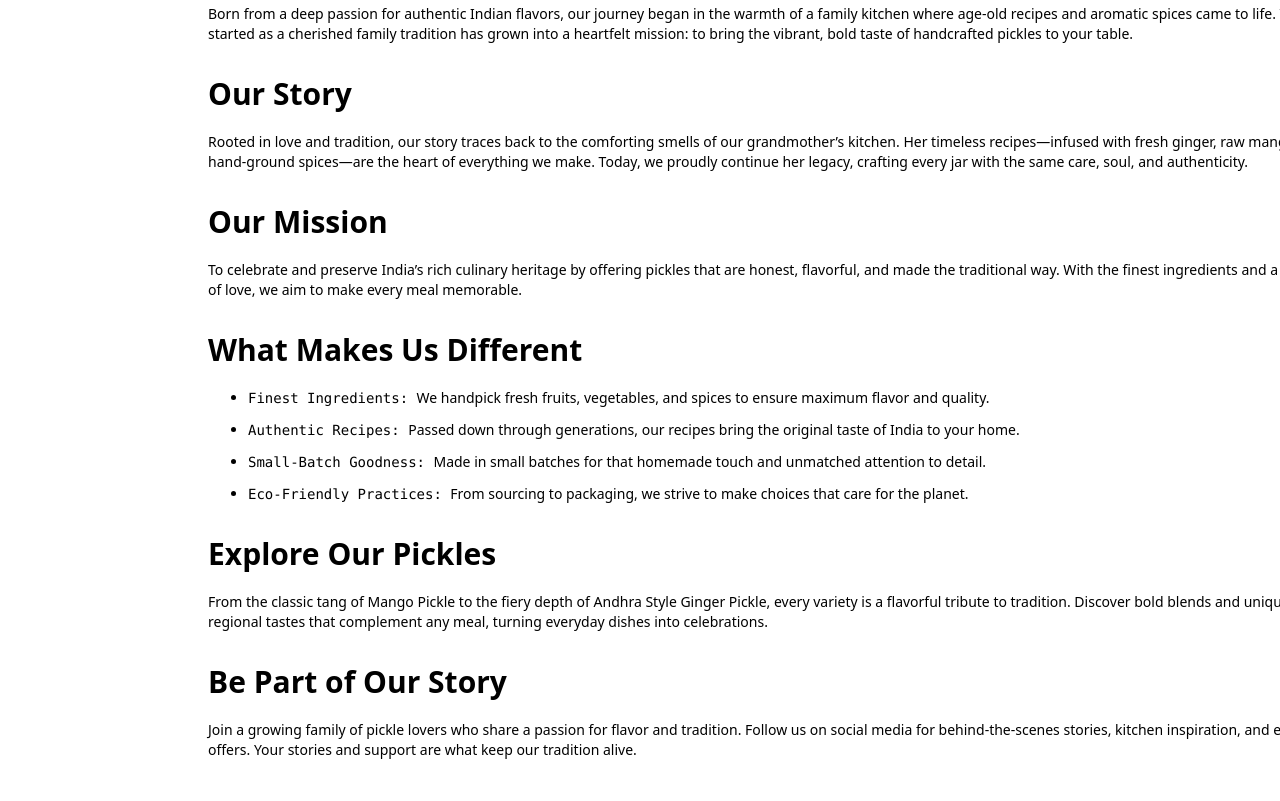
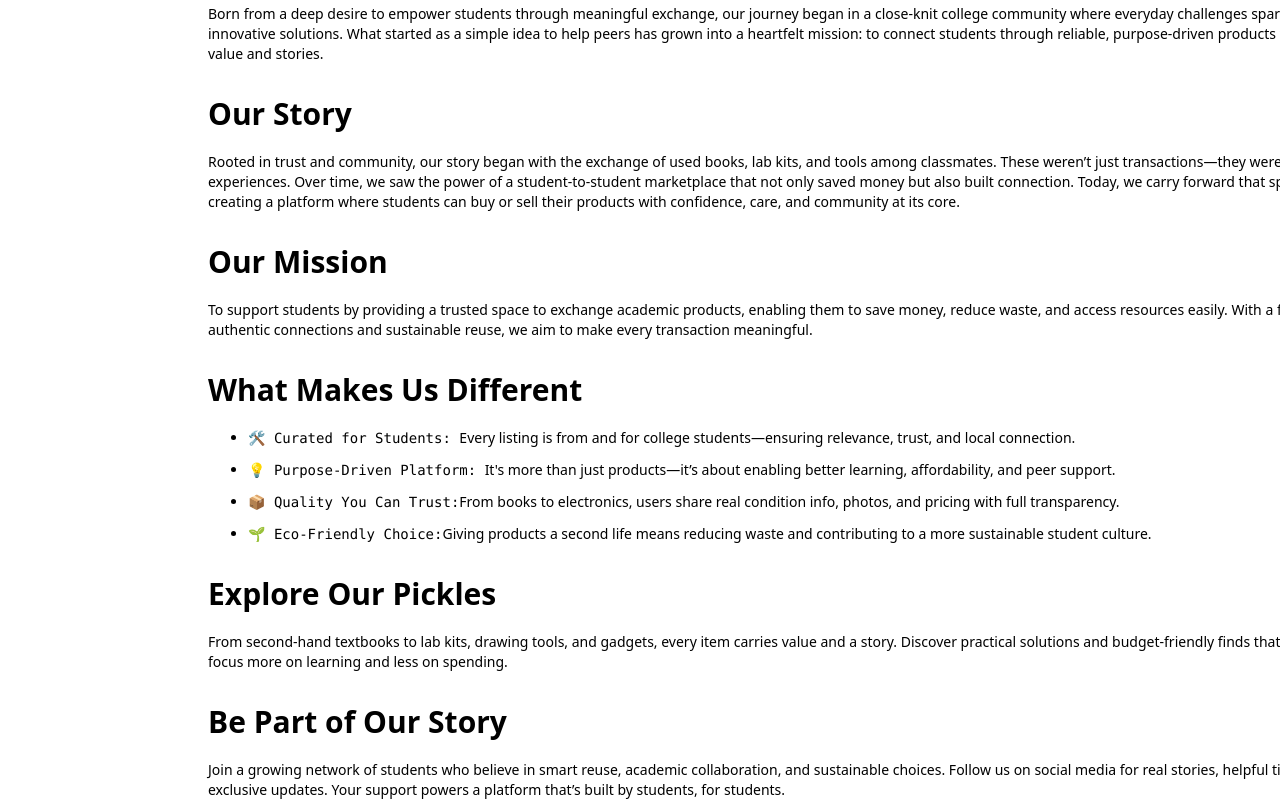
Before and after one commit to ucsmchandu/ecommerce, a React (Vite) app: page /about in a window 1280 px wide. Shown: the part 380-1181 px from the top of the page. Built offline with nearby package versions, Linux system fonts and the light colour scheme; no server answers.

Commit message:
changed the about section

```diff
--- a/src/pages/About.jsx
+++ b/src/pages/About.jsx
@@ -7,45 +7,50 @@ const About = () => {
         <div className="text-center bg-white py-10 shadow-md">
           <h1 className="text-4xl font-bold text-gray-700">About Us</h1>
           <p className="text-gray-500 mt-2 italic">
-            "Built on trust and designed for everyone — our journey begins with delivering quality and convenience to your doorstep."
+            "Built on trust and designed for everyone — our journey begins with
+            delivering quality and convenience to your doorstep."
           </p>
           <p className="text-gray-600 mt-1">
-            Carefully selected, crafted with quality — because you deserve the best in every purchase.
+            Carefully selected, crafted with quality — because you deserve the
+            best in every purchase.
           </p>
         </div>
       </div>
 
       <div className="flex flex-col md:ml-50 md:w-6xl mt-15 space-y-5 p-2">
         <h1 className="text-3xl font-bold">
-          A Taste of Tradition in Every Jar
+          A Legacy of Purpose in Every Product
         </h1>
         <p className="text-sm font-extralight">
-          Born from a deep passion for authentic Indian flavors, our journey
-          began in the warmth of a family kitchen where age-old recipes and
-          aromatic spices came to life. What started as a cherished family
-          tradition has grown into a heartfelt mission: to bring the vibrant,
-          bold taste of handcrafted pickles to your table.
+          Born from a deep desire to empower students through meaningful
+          exchange, our journey began in a close-knit college community where
+          everyday challenges sparked innovative solutions. What started as a
+          simple idea to help peers has grown into a heartfelt mission: to
+          connect students through reliable, purpose-driven products that carry
+          value and stories.
         </p>
       </div>
 
       <div className="flex flex-col md:ml-50 md:w-6xl mt-4 space-y-5 p-2">
         <h1 className="text-3xl font-bold">Our Story</h1>
         <p className="text-sm font-extralight">
-          Rooted in love and tradition, our story traces back to the comforting
-          smells of our grandmother’s kitchen. Her timeless recipes—infused with
-          fresh ginger, raw mangoes, and hand-ground spices—are the heart of
-          everything we make. Today, we proudly continue her legacy, crafting
-          every jar with the same care, soul, and authenticity.
+          Rooted in trust and community, our story began with the exchange of
+          used books, lab kits, and tools among classmates. These weren’t just
+          transactions—they were shared experiences. Over time, we saw the power
+          of a student-to-student marketplace that not only saved money but also
+          built connection. Today, we carry forward that spirit, creating a
+          platform where students can buy or sell their products with
+          confidence, care, and community at its core.
         </p>
       </div>
 
       <div className="flex flex-col md:ml-50 md:w-6xl mt-4 space-y-5 p-2">
         <h1 className="text-3xl font-bold">Our Mission</h1>
         <p className="text-sm font-extralight">
-          To celebrate and preserve India’s rich culinary heritage by offering
-          pickles that are honest, flavorful, and made the traditional way. With
-          the finest ingredients and a whole lot of love, we aim to make every
-          meal memorable.{" "}
+          To support students by providing a trusted space to exchange academic
+          products, enabling them to save money, reduce waste, and access
+          resources easily. With a focus on authentic connections and
+          sustainable reuse, we aim to make every transaction meaningful.
         </p>
       </div>
 
@@ -53,24 +58,24 @@ const About = () => {
         <h1 className="text-3xl font-bold">What Makes Us Different</h1>
         <ul className="ml-10 space-y-3 list-disc">
           <li className="text-sm font-extralight">
-            <span className="font-mono">Finest Ingredients: </span> We handpick
-            fresh fruits, vegetables, and spices to ensure maximum flavor and
-            quality.
+            <span className="font-mono">🛠️ Curated for Students: </span> Every
+            listing is from and for college students—ensuring relevance, trust,
+            and local connection.
           </li>
           <li className="text-sm font-extralight">
-            <span className="font-mono">Authentic Recipes: </span>Passed down
-            through generations, our recipes bring the original taste of India
-            to your home.
+            <span className="font-mono">💡 Purpose-Driven Platform: </span>It's
+            more than just products—it’s about enabling better learning,
+            affordability, and peer support.
           </li>
           <li className="text-sm font-extralight">
-            <span className="font-mono">Small-Batch Goodness: </span>Made in
-            small batches for that homemade touch and unmatched attention to
-            detail.
+            <span className="font-mono">📦 Quality You Can Trust:</span>From
+            books to electronics, users share real condition info, photos, and
+            pricing with full transparency.
           </li>
           <li className="text-sm font-extralight">
-            <span className="font-mono">Eco-Friendly Practices: </span>From
-            sourcing to packaging, we strive to make choices that care for the
-            planet.
+            <span className="font-mono">🌱 Eco-Friendly Choice:</span>Giving
+            products a second life means reducing waste and contributing to a
+            more sustainable student culture.
           </li>
         </ul>
       </div>
@@ -78,20 +83,20 @@ const About = () => {
       <div className="flex flex-col md:ml-50 md:w-6xl mt-4 space-y-5 p-2">
         <h1 className="text-3xl font-bold">Explore Our Pickles</h1>
         <p className="text-sm font-extralight">
-          From the classic tang of Mango Pickle to the fiery depth of Andhra
-          Style Ginger Pickle, every variety is a flavorful tribute to
-          tradition. Discover bold blends and unique regional tastes that
-          complement any meal, turning everyday dishes into celebrations.{" "}
+          From second-hand textbooks to lab kits, drawing tools, and gadgets,
+          every item carries value and a story. Discover practical solutions and
+          budget-friendly finds that help you focus more on learning and less on
+          spending.
         </p>
       </div>
 
       <div className="flex flex-col md:ml-50 md:w-6xl mt-4 space-y-5 p-2">
         <h1 className="text-3xl font-bold">Be Part of Our Story</h1>
         <p className="text-sm font-extralight">
-          Join a growing family of pickle lovers who share a passion for flavor
-          and tradition. Follow us on social media for behind-the-scenes
-          stories, kitchen inspiration, and exclusive offers. Your stories and
-          support are what keep our tradition alive.
+          Join a growing network of students who believe in smart reuse,
+          academic collaboration, and sustainable choices. Follow us on social
+          media for real stories, helpful tips, and exclusive updates. Your
+          support powers a platform that’s built by students, for students.
         </p>
       </div>
     </>
```
